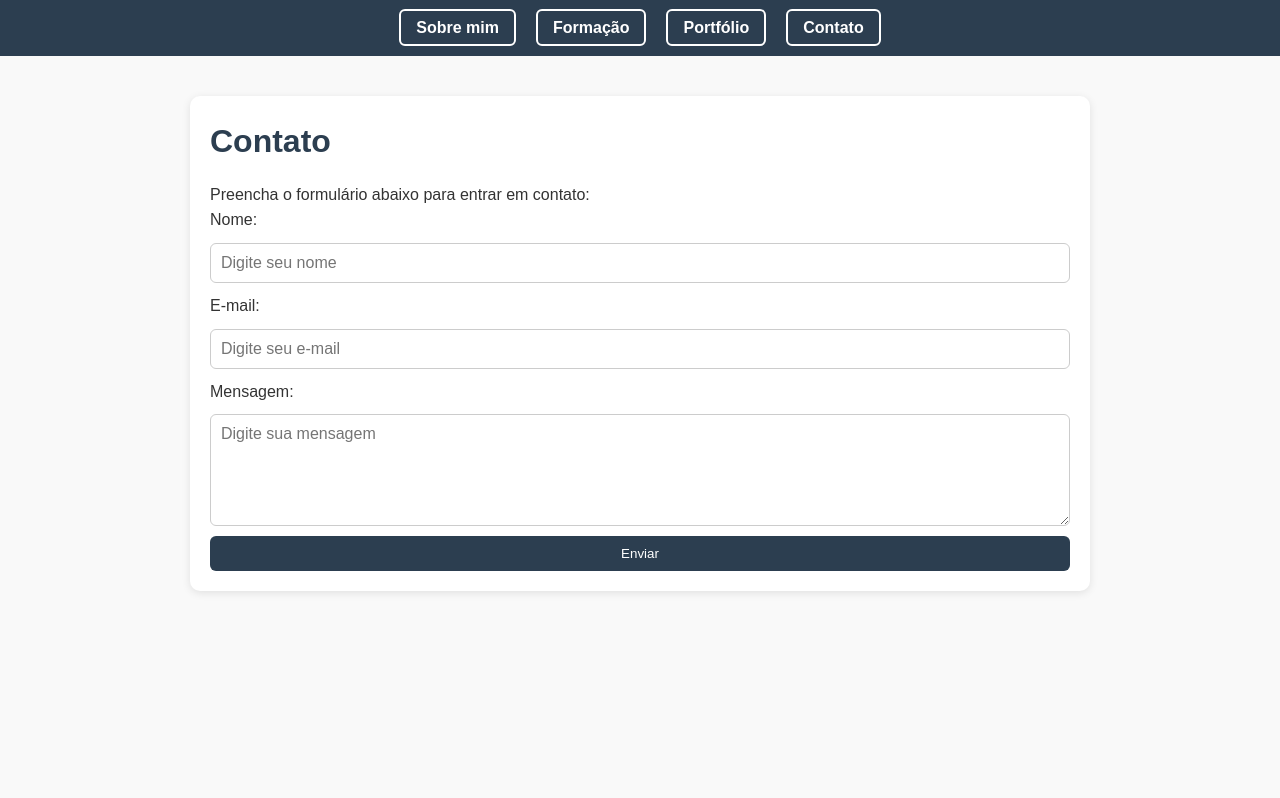
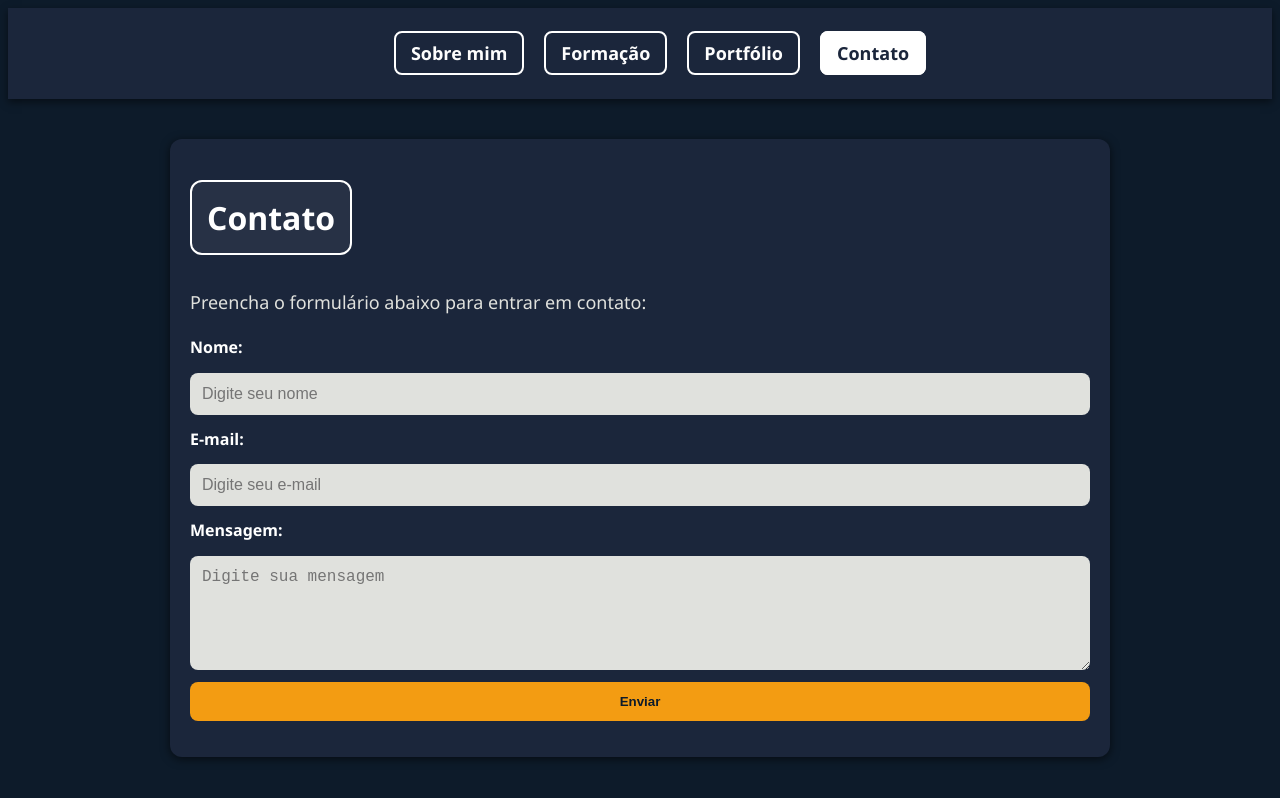
Before and after one commit to netovercosa/Trabalho-html-portfolio, a plain HTML site: page contato.html in a window 1280 px wide. Drawn offline with Linux system fonts and the light colour scheme.

Commit message:
Update estilo.css

```diff
--- a/estilo.css
+++ b/estilo.css
@@ -1,23 +1,15 @@
-/* Estilo global do site */
-
-/* Reset básico */
-* {
-    margin: 0;
-    padding: 0;
-    box-sizing: border-box;
-    font-family: Arial, sans-serif;
-}
-
 body {
-    background-color: #f9f9f9;
-    color: #333;
+    background: #0d1b2a;
+    color: #e0e1dd;
     line-height: 1.6;
+    font-family: 'Segoe UI', Tahoma, Verdana, sans-serif;
 }
 
 /* Cabeçalho e menu */
 header {
-    background: #2c3e50;
-    padding: 15px;
+    background: #1b263b;
+    padding: 15px 0;
+    box-shadow: 0px 3px 8px rgba(0,0,0,0.5);
 }
 
 nav ul {
@@ -26,82 +18,94 @@ nav ul {
     justify-content: center;
     gap: 20px;
 }
-/* Links do menu */
+li a {
+    color: white;
+}
+
 nav ul li a {
-    color: white;
+    color: #fdfdfd;
     text-decoration: none;
     font-weight: bold;
-    padding: 8px 15px;         /* espaço interno */
-    border: 2px solid white;  /* borda branca */
-    border-radius: 6px;       /* cantos arredondados */
+    padding: 8px 15px;
+    border: 2px solid white;
+    border-radius: 8px;
     transition: all 0.3s;
 }
 
 nav ul li a:hover {
-    background: white;        /* fundo branco ao passar o mouse */
-    color: #2c3e50;           /* texto escuro no hover */
+    background: white;
+    color: #3d4e6d;
 }
 
-/*nav ul li a {
-    color: white;
-    text-decoration: none;
-    font-weight: bold;
-    transition: color 0.3s;
+nav ul li a.active {
+
+    background: white;
+    color: #1b263b;
 }
-
-nav ul li a:hover {
-    color: #f39c12;
-}*/
 
 /* Conteúdo principal */
 main {
     max-width: 900px;
     margin: 40px auto;
     padding: 20px;
-    background: white;
-    border-radius: 10px;
-    box-shadow: 0px 2px 8px rgba(0,0,0,0.1);
+    background: #1b263b;
+    border-radius: 12px;
+    box-shadow: 0px 2px 10px rgba(0,0,0,0.6);
 }
 
 /* Títulos */
 h1, h2 {
+    color: white;
     margin-bottom: 15px;
-    color: #2c3e50;
+    padding: 10px 15px;
+    border: 2px solid white;
+    border-radius: 12px;
+    display: inline-block;
+    background: rgba(255, 255, 255, 0.05);
+}
+
+/* Parágrafos */
+p, li {
+    font-size: 18px;
 }
 
 /* Formulário de contato */
 form {
     display: flex;
     flex-direction: column;
-    gap: 10px;
+    gap: 12px;
+}
+
+form label {
+    font-weight: bold;
+    color: white;
 }
 
 form input, form textarea {
-    padding: 10px;
-    border: 1px solid #ccc;
-    border-radius: 6px;
+    padding: 12px;
+    border: none;
+    border-radius: 8px;
     font-size: 16px;
+    background: #e0e1dd;
+    color: #18314c;
+}
+
+form input:focus, form textarea:focus {
+    outline: 2px solid #f39c12;
+    background: white;
 }
 
 form button {
-    padding: 10px;
-    background: #2c3e50;
-    color: white;
+    padding: 12px;
+    background: #f39c12;
+    color: #0d1b2a;
+    font-weight: bold;
     border: none;
-    border-radius: 6px;
+    border-radius: 8px;
     cursor: pointer;
-    transition: background 0.3s;
+    transition: 0.3s;
 }
 
 form button:hover {
-    background: #f39c12;
+    background: #ffcc00;
 }
-
-/* Rodapé */
-footer {
-    text-align: center;
-    padding: 15px;
-    margin-top: 40px;
-    background: #2c3e50;
-    color: white;
-}
```
